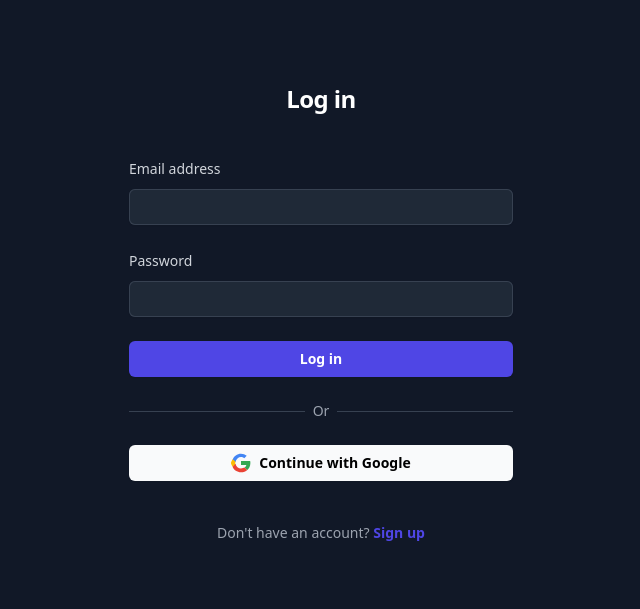
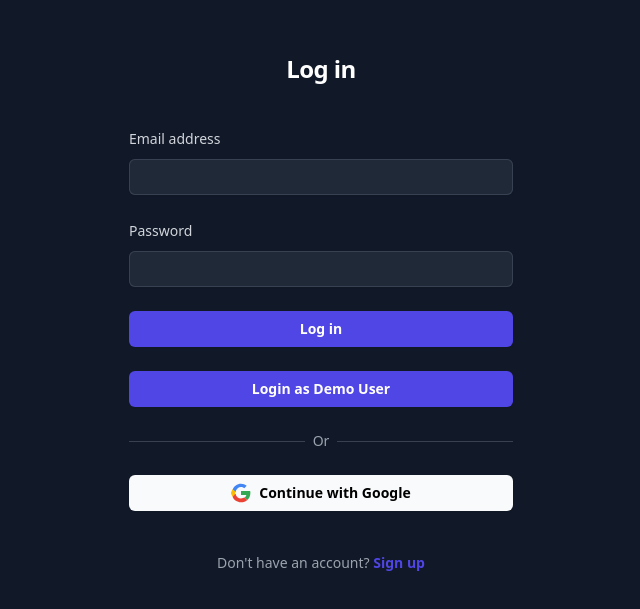
Before and after one commit to Jfoti64/socialnet-frontend, a React (Vite) app: page /login in a window 1280 px wide. Shown: the part 107-716 px from the top of the page, without its empty margins (319-959 px from the left). Built offline with nearby package versions, Linux system fonts and the light colour scheme; no server answers.

Commit message:
Add demo account

```diff
--- a/src/components/auth/LoginForm.jsx
+++ b/src/components/auth/LoginForm.jsx
@@ -1,22 +1,54 @@
-// src/components/auth/LoginForm.jsx
 import { useForm } from 'react-hook-form';
 import { yupResolver } from '@hookform/resolvers/yup';
 import * as yup from 'yup';
 import PropTypes from 'prop-types';
+import { useState, useEffect } from 'react';
 
 const schema = yup.object().shape({
   email: yup.string().email('Invalid email format').required('Email is required'),
   password: yup.string().required('Password is required'),
 });
 
-const LoginForm = ({ onSubmit }) => {
+const LoginForm = ({ onSubmit, onDemoLogin }) => {
   const {
     register,
     handleSubmit,
+    setValue,
     formState: { errors },
   } = useForm({
     resolver: yupResolver(schema),
   });
+
+  const [isTypingDemo, setIsTypingDemo] = useState(false);
+
+  const typeDemoCredentials = async () => {
+    const demoEmail = 'johndoe@example.com';
+    const demoPassword = '123456';
+    setIsTypingDemo(true);
+
+    for (let i = 0; i <= demoEmail.length; i++) {
+      setTimeout(() => {
+        setValue('email', demoEmail.slice(0, i));
+      }, i * 100); // Adjust the speed as needed
+    }
+
+    for (let i = 0; i <= demoPassword.length; i++) {
+      setTimeout(
+        () => {
+          setValue('password', demoPassword.slice(0, i));
+        },
+        (demoEmail.length + i) * 100
+      ); // Adjust the speed as needed
+    }
+
+    setTimeout(
+      () => {
+        onDemoLogin();
+        setIsTypingDemo(false);
+      },
+      (demoEmail.length + demoPassword.length + 1) * 100
+    );
+  };
 
   const handleFormSubmit = (data) => {
     onSubmit(data);
@@ -43,6 +75,7 @@ const LoginForm = ({ onSubmit }) => {
                 type="email"
                 {...register('email')}
                 className="block w-full rounded-md border-0 py-1.5 px-3 text-gray-300 shadow-sm ring-1 ring-inset ring-gray-700 placeholder:text-gray-500 focus:ring-2 focus:ring-inset focus:ring-indigo-600 bg-gray-800 focus:bg-gray-800 sm:text-sm sm:leading-6"
+                disabled={isTypingDemo}
               />
               {errors.email && <p className="text-red-600 text-sm">{errors.email.message}</p>}
             </div>
@@ -59,6 +92,7 @@ const LoginForm = ({ onSubmit }) => {
                 type="password"
                 {...register('password')}
                 className="block w-full rounded-md border-0 py-1.5 px-3 text-gray-300 shadow-sm ring-1 ring-inset ring-gray-700 placeholder:text-gray-500 focus:ring-2 focus:ring-inset focus:ring-indigo-600 bg-gray-800 focus:bg-gray-800 sm:text-sm sm:leading-6"
+                disabled={isTypingDemo}
               />
               {errors.password && <p className="text-red-600 text-sm">{errors.password.message}</p>}
             </div>
@@ -68,11 +102,22 @@ const LoginForm = ({ onSubmit }) => {
             <button
               type="submit"
               className="flex w-full justify-center rounded-md bg-indigo-600 px-3 py-1.5 text-sm font-semibold leading-6 text-white shadow-sm hover:bg-indigo-500 focus-visible:outline focus-visible:outline-2 focus-visible:outline-offset-2 focus-visible:outline-indigo-600"
+              disabled={isTypingDemo}
             >
               Log in
             </button>
           </div>
         </form>
+
+        <div className="mt-4 flex flex-col items-center">
+          <button
+            onClick={typeDemoCredentials}
+            className="flex w-full justify-center rounded-md bg-indigo-600 px-3 py-1.5 text-sm font-semibold leading-6 text-white shadow-sm hover:bg-indigo-500 focus-visible:outline focus-visible:outline-2 focus-visible:outline-offset-2 focus-visible:outline-indigo-600 mt-2"
+            disabled={isTypingDemo}
+          >
+            Login as Demo User
+          </button>
+        </div>
 
         <div className="relative mt-6">
           <div className="absolute inset-0 flex items-center">
@@ -127,6 +172,7 @@ const LoginForm = ({ onSubmit }) => {
 
 LoginForm.propTypes = {
   onSubmit: PropTypes.func.isRequired,
+  onDemoLogin: PropTypes.func.isRequired,
 };
 
 export default LoginForm;
--- a/src/pages/LoginPage.jsx
+++ b/src/pages/LoginPage.jsx
@@ -1,4 +1,3 @@
-// src/pages/LoginPage.jsx
 import { useState } from 'react';
 import { useNavigate } from 'react-router-dom';
 import { useAuth } from '../hooks/useAuth';
@@ -34,13 +33,21 @@ const LoginPage = () => {
     }
   };
 
+  const handleDemoLogin = () => {
+    handleLogin({ email: 'johndoe@example.com', password: '123456' });
+  };
+
   return (
     <div className="min-h-screen flex items-center justify-center bg-gray-900 px-6 py-12 lg:px-8">
       <div className="max-w-md w-full space-y-8">
         {error && (
           <div className="bg-red-500 text-white p-4 rounded-md shadow-md mb-4">{error}</div>
         )}
-        {loading ? <LoadingSpinner loading={loading} /> : <LoginForm onSubmit={handleLogin} />}
+        {loading ? (
+          <LoadingSpinner loading={loading} />
+        ) : (
+          <LoginForm onSubmit={handleLogin} onDemoLogin={handleDemoLogin} />
+        )}
       </div>
     </div>
   );
```
